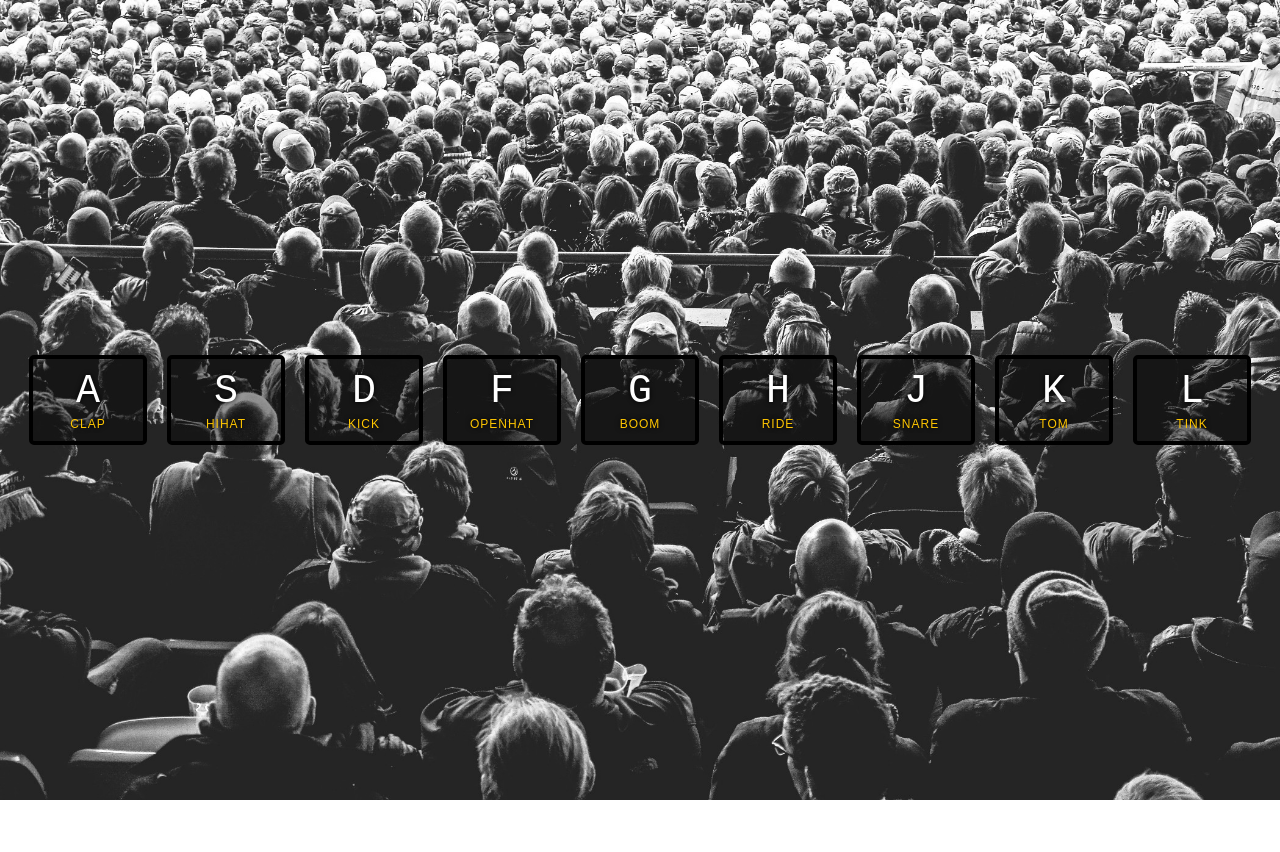
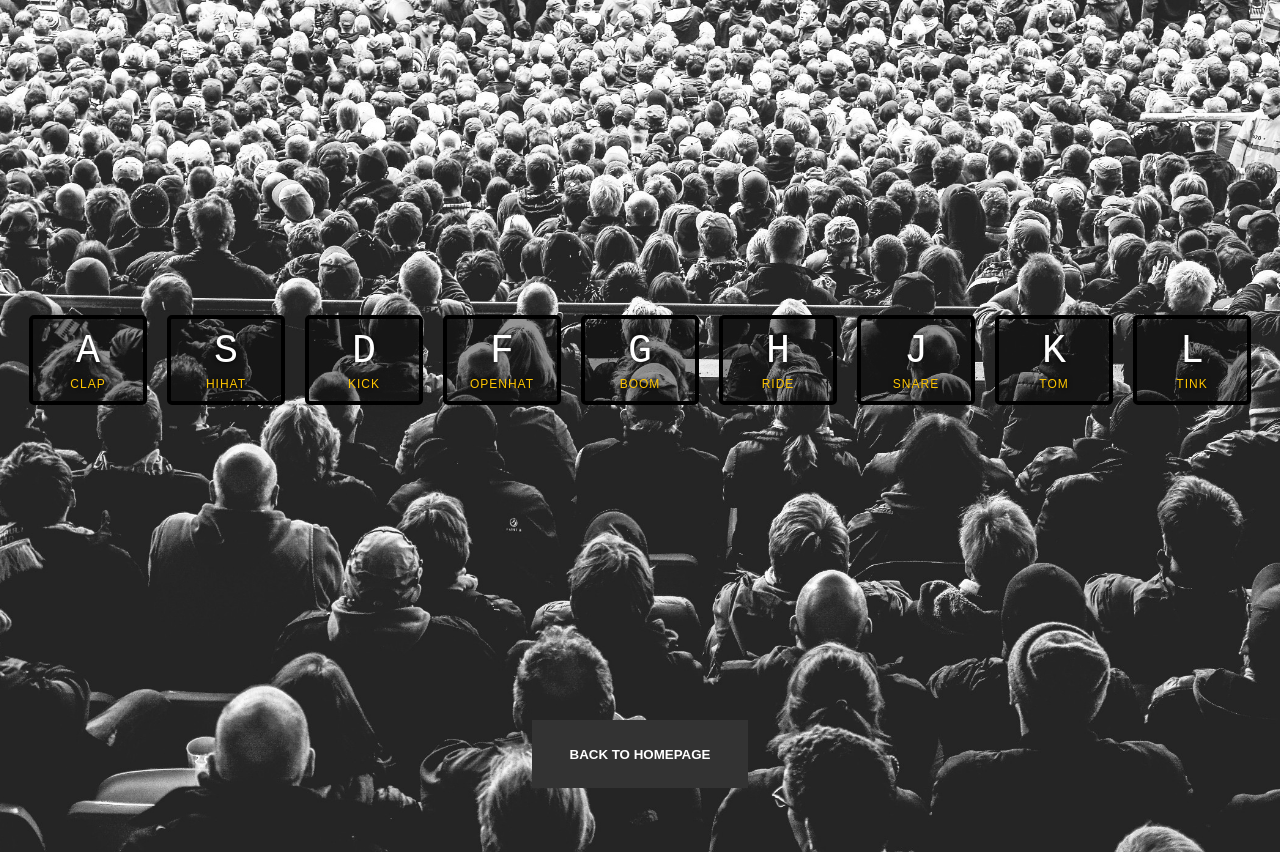
Before and after one commit to walares/myChallenges, a plain HTML site: page JS30Drums/drums.html in a window 1280 px wide. Before the commit the page ends 800 px from the top, so only its background shows below. Drawn offline with Linux system fonts and the light colour scheme.

Commit message:
added BACK button

```diff
--- a/JS30Drums/drums.html
+++ b/JS30Drums/drums.html
@@ -48,6 +48,7 @@
         <span class="sound">tink</span>
       </div>
     </section>
+    <button type="button" class="btn" onclick="location.href='/index.html';">BACK TO HOMEPAGE</button>
 
     <audio data-key="KeyA" src="sounds/clap.wav"></audio>
     <audio data-key="KeyS" src="sounds/hihat.wav"></audio>
--- a/JS30Drums/drumsStyle.css
+++ b/JS30Drums/drumsStyle.css
@@ -11,11 +11,17 @@ html {
   font-family: sans-serif;
 }
 
+body {
+  display: flex;
+  flex-direction: column;
+  justify-content: center;
+  align-items: center;
+}
+
 section {
   display: flex;
   flex-wrap: wrap;
-  flex: 1;
-  min-height: 100vh;
+  min-height: 90vh;
   align-items: center;
   justify-content: center;
 }
@@ -51,3 +57,17 @@ kbd {
   letter-spacing: 0.1rem;
   color: #ffc600;
 }
+
+button {
+  width: 216px;
+  height: 68px;
+  background-color: #333333;
+  color: white;
+  border: none;
+  font-weight: 700;
+  text-decoration: none;
+  text-align: center;
+  padding: 24px 4px;
+  cursor: pointer;
+  margin-bottom: 64px;
+}
```
Also changed, not shown: GuessMyNumber/guess_num.html (+1 -0 lines), GuessMyNumber/style.css (+7 -0 lines).
